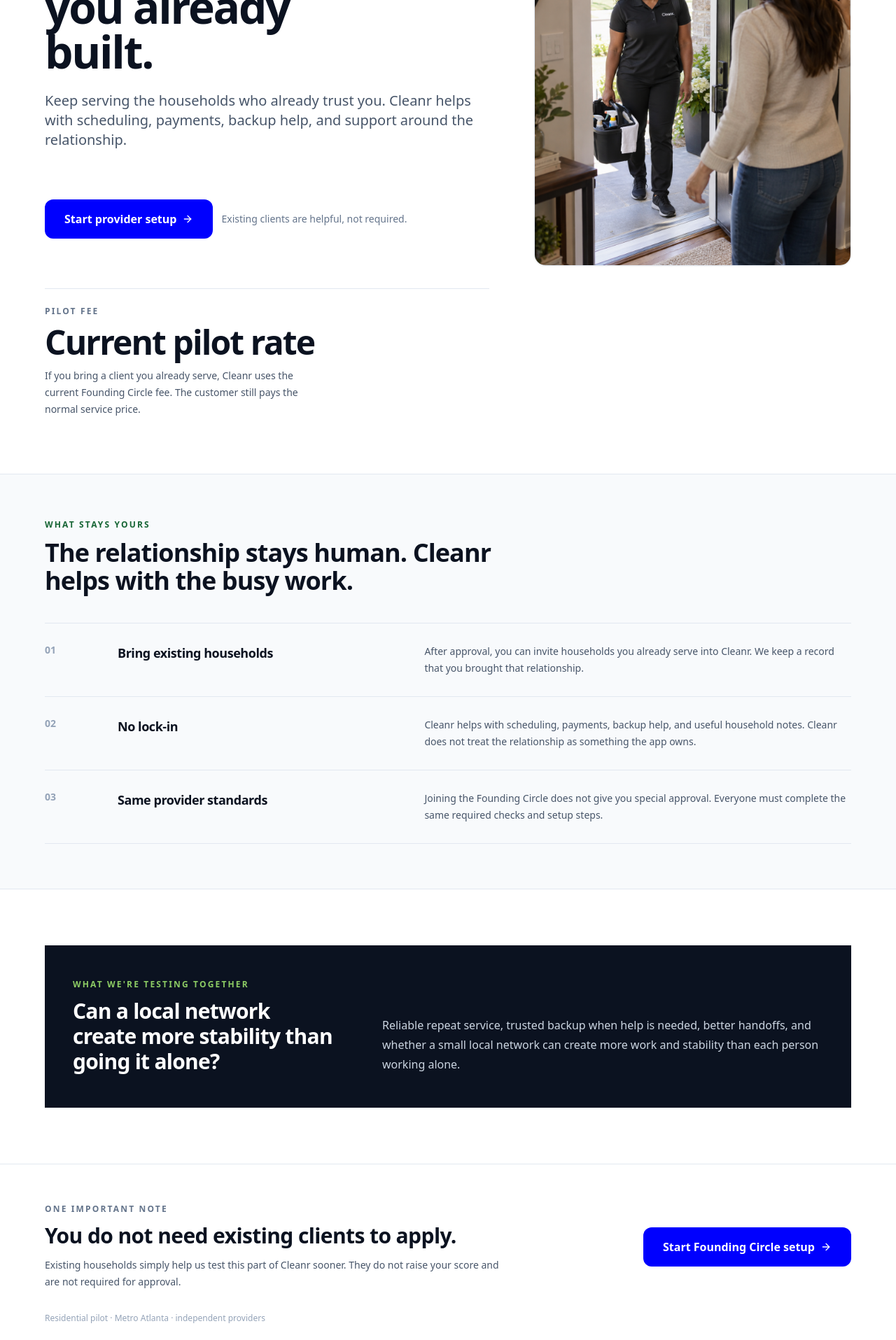
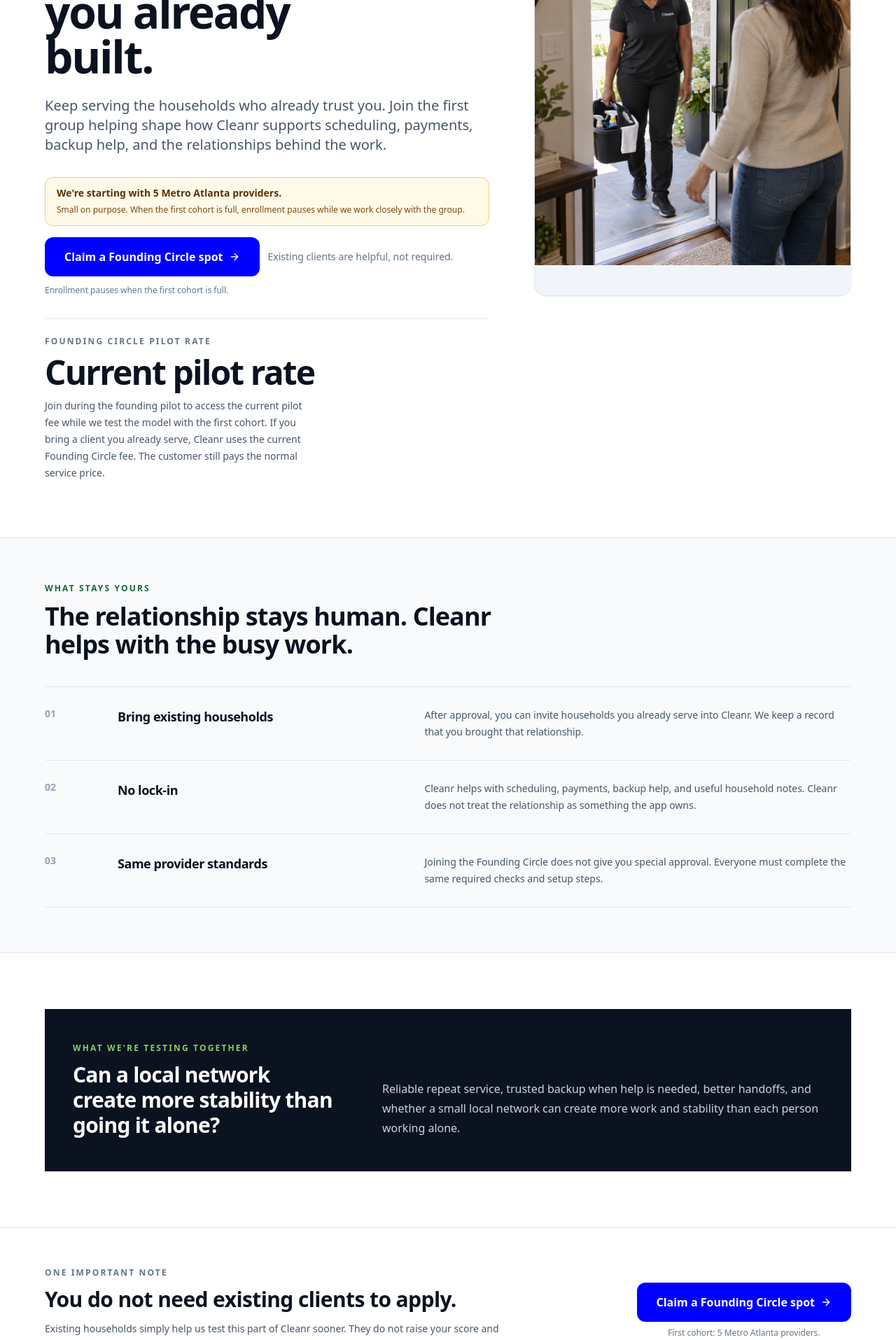
Before and after one commit to SolSabali-Ent/Cleanr-app-preview, a React (Vite) app: page /csp/founding-circle in a window 1280 px wide. Shown: the part 380-2295 px from the top of the page at 70% size. Built offline with nearby package versions, Linux system fonts and the light colour scheme; no server answers; the database is empty.

Commit message:
Sync Cleanr public app from 9410652

```diff
--- a/src/app/provider/screens/FoundingCircleJoin.tsx
+++ b/src/app/provider/screens/FoundingCircleJoin.tsx
@@ -59,12 +59,15 @@
       <section className="px-5 pb-16 pt-14 sm:px-8 sm:pb-20 sm:pt-20">
         <div className="mx-auto grid max-w-6xl gap-8 lg:grid-cols-[1.05fr_0.75fr] lg:gap-x-16 lg:gap-y-8">
           <div className="lg:col-start-1 lg:row-start-1">
+            <div className="flex flex-wrap items-center gap-2">
               <p className="text-xs font-semibold uppercase tracking-[0.2em] text-[#0000FE]">Founding Circle · Metro Atlanta</p>
+              <span className="rounded-full bg-[#FFF3CD] px-2.5 py-1 text-[10px] font-bold uppercase tracking-[0.12em] text-[#8A4B08]">First cohort forming now</span>
+            </div>
             <h1 className="mt-5 max-w-[13ch] text-4xl font-bold leading-[1.02] tracking-[-0.035em] sm:text-5xl lg:text-[64px]">
               Bring the relationships you already built.
             </h1>
             <p className="mt-6 max-w-2xl text-lg leading-8 text-slate-600 sm:text-xl">
-              Keep serving the households who already trust you. Cleanr helps with scheduling, payments, backup help, and support around the relationship.
+              Keep serving the households who already trust you. Join the first group helping shape how Cleanr supports scheduling, payments, backup help, and the relationships behind the work.
             </p>
           </div>
 
@@ -81,24 +84,29 @@
           </figure>
 
           <div className="lg:col-start-1 lg:row-start-2">
+            <div className="mb-4 rounded-xl border border-[#F4D35E] bg-[#FFF9E8] px-4 py-3">
+              <p className="text-sm font-semibold text-[#5A3208]">We&apos;re starting with 5 Metro Atlanta providers.</p>
+              <p className="mt-1 text-xs leading-5 text-[#7A4A12]">Small on purpose. When the first cohort is full, enrollment pauses while we work closely with the group.</p>
+            </div>
             <div className="flex flex-col gap-3 sm:flex-row sm:items-center">
               <button
                 type="button"
                 onClick={startSetup}
                 className="inline-flex min-h-13 items-center justify-center gap-2 rounded-xl bg-[#0000FE] px-7 py-4 text-base font-semibold text-white transition hover:opacity-95 active:scale-[0.99]"
               >
-                Start provider setup
+                Claim a Founding Circle spot
                 <ArrowRight className="h-4 w-4" />
               </button>
               <span className="text-sm text-slate-500">Existing clients are helpful, not required.</span>
             </div>
+            <p className="mt-3 text-xs font-medium text-slate-500">Enrollment pauses when the first cohort is full.</p>
           </div>
 
           <aside className="border-t border-slate-200 pt-6 lg:col-start-1 lg:row-start-3">
-            <p className="text-xs font-semibold uppercase tracking-[0.18em] text-slate-500">Pilot fee</p>
+            <p className="text-xs font-semibold uppercase tracking-[0.18em] text-slate-500">Founding Circle pilot rate</p>
             <p className="mt-3 text-5xl font-semibold tracking-[-0.04em] text-[#0B1220]">{rateLabel}</p>
             <p className="mt-3 max-w-sm text-sm leading-6 text-slate-600">
-              {ratePercent == null
+              Join during the founding pilot to access the current pilot fee while we test the model with the first cohort. {ratePercent == null
                 ? "If you bring a client you already serve, Cleanr uses the current Founding Circle fee."
                 : `If you bring a client you already serve, Cleanr currently uses a ${ratePercent}% fee on paid bookings.`}
               {" "}The customer still pays the normal service price.
@@ -166,14 +174,17 @@
               Existing households simply help us test this part of Cleanr sooner. They do not raise your score and are not required for approval.
             </p>
           </div>
+          <div className="w-full sm:w-auto">
             <button
               type="button"
               onClick={startSetup}
               className="inline-flex min-h-13 w-full items-center justify-center gap-2 rounded-xl bg-[#0000FE] px-7 py-4 text-base font-semibold text-white transition hover:opacity-95 active:scale-[0.99] sm:w-auto"
             >
-            Start Founding Circle setup
+              Claim a Founding Circle spot
               <ArrowRight className="h-4 w-4" />
             </button>
+            <p className="mt-2 text-center text-xs text-slate-500">First cohort: 5 Metro Atlanta providers.</p>
+          </div>
         </div>
         <p className="mx-auto mt-8 max-w-6xl text-xs text-slate-400">Residential pilot · Metro Atlanta · independent providers</p>
       </section>
```
Also changed, not shown: 56 other files (tests, documents, lock files or other folders). Lines whose indentation alone changed are shown as unchanged.
